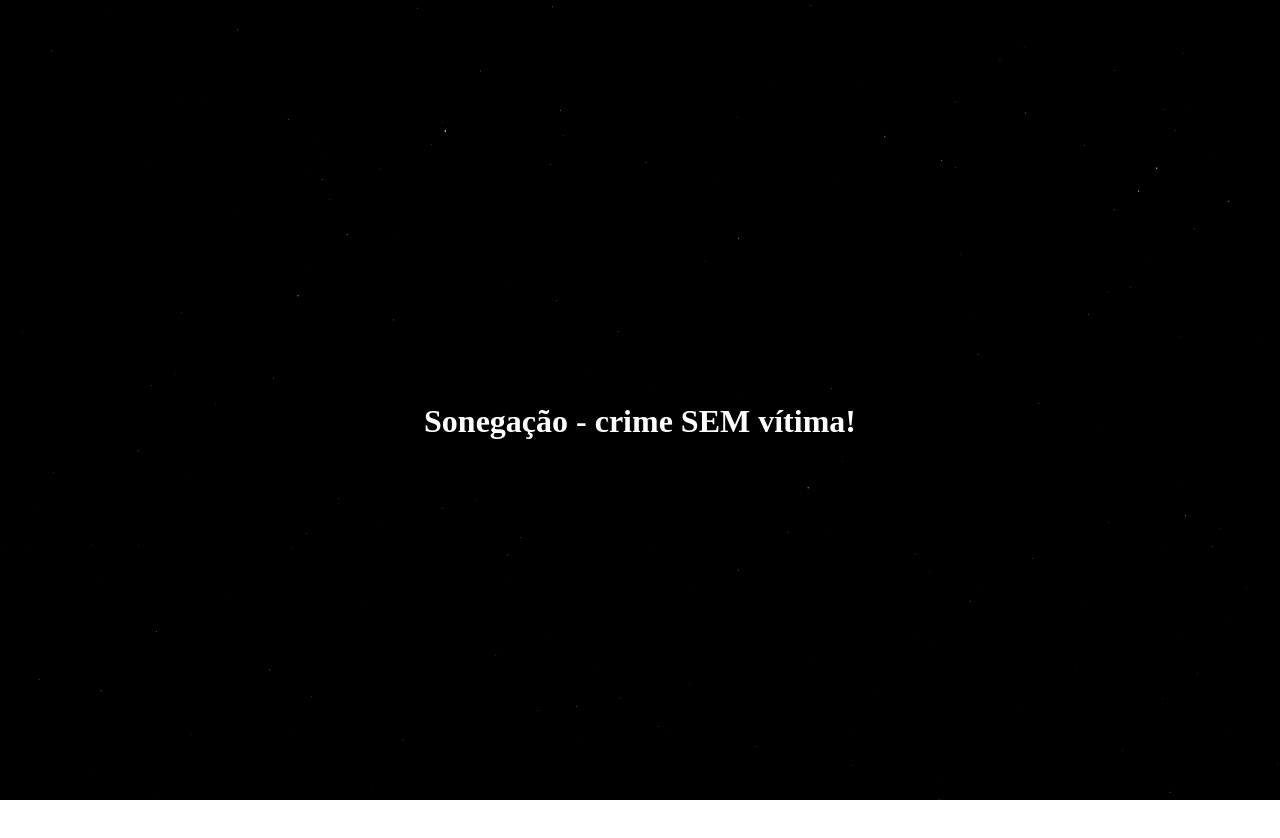
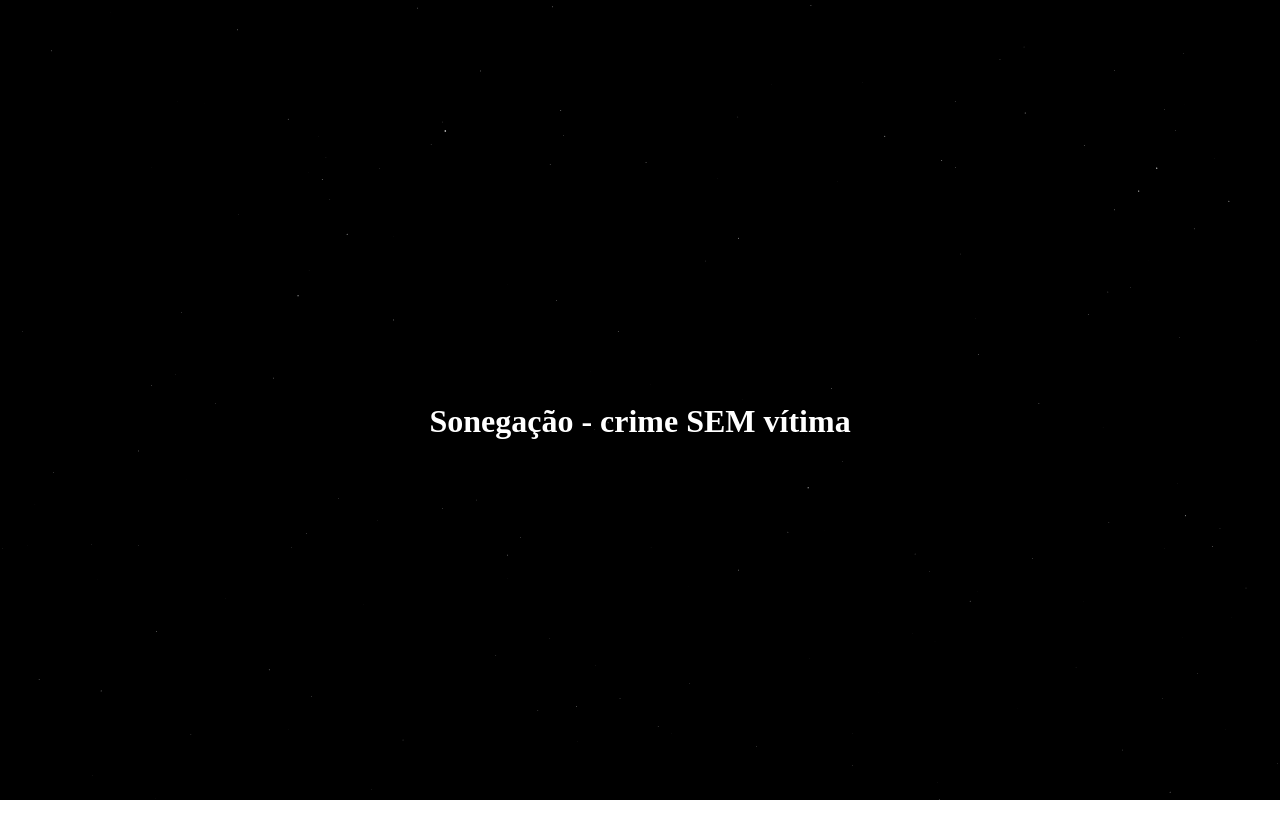
Before and after one commit to Luccas-Manoel/Lucas-manoel, a plain HTML site: page index.html in a window 1280 px wide. Drawn offline with Linux system fonts and the light colour scheme.

Commit message:
Nova demanda

```diff
--- a/index.html
+++ b/index.html
@@ -10,7 +10,7 @@
 </head>
 
 <body>
-    <h1 class="container">Sonegação - crime SEM vítima!</h1>
+    <h1 class="container">Sonegação - crime SEM vítima</h1>
 </body>
 
 <script src="stars.js"></script>
```
